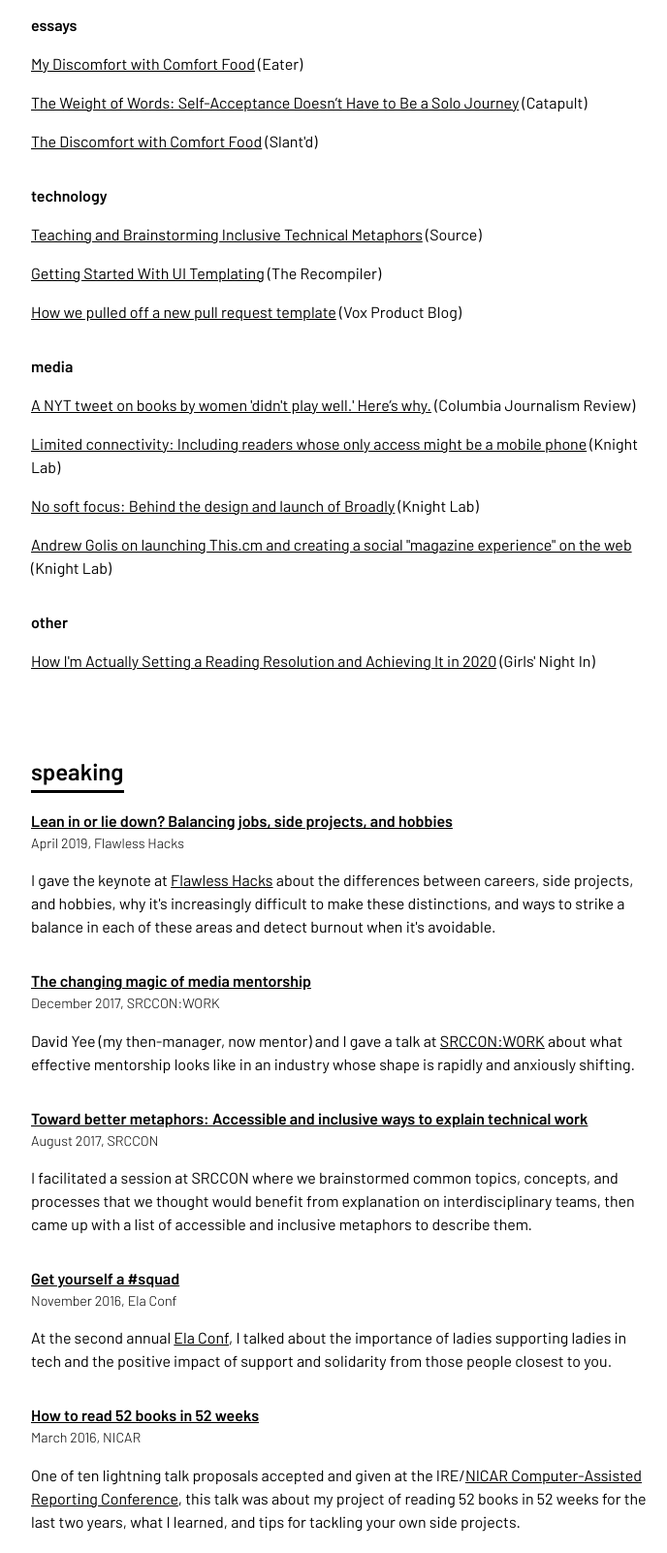
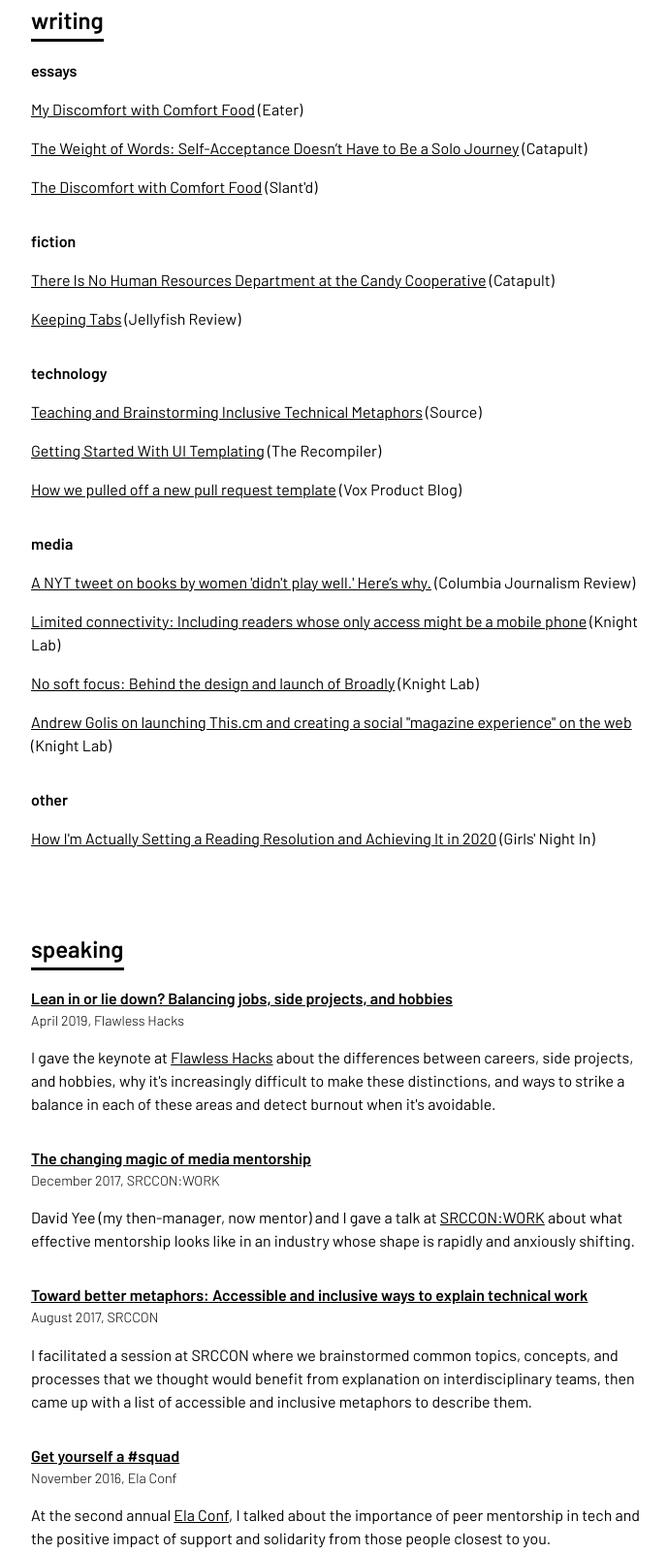
Before and after one commit to nicolezhu/nicolezhu.io, a plain HTML site: page index.html in a window 1280 px wide. Shown: the part 574-2176 px from the top of the page at 97% size, without its empty margins (288-976 px from the left). Drawn offline with Linux system fonts and the light colour scheme.

Commit message:
add fiction links

```diff
--- a/index.html
+++ b/index.html
@@ -15,6 +15,7 @@
 					<img src="imgs/orange.jpg" />
 				</div>
 				<h3>I'm a writer and developer based in New York. I'm an engineer at Vox Media where I work on the publishing platform <a href="https://getchorus.voxmedia.com/">Chorus</a>. I co-host <a href="https://podcasts.apple.com/us/podcast/sweet-and-sour/id1189796866">Sweet and Sour</a>, a podcast about the intersections of Asian American identity with culture, work, and lifestyle. I read <a href="https://medium.com/52-books-in-52-weeks">52 books</a> every year.</h3>
+				<h3>Sign up for my biweekly <a href="http://eepurl.com/dBj6Fj">newsletter</a> on writing, creativity, and memes.</h3>
 			</div>
 
 			<div class="section">
@@ -24,6 +25,11 @@
 					<p><a href="https://www.eater.com/2019/11/19/20955556/my-discomfort-with-comfort-food">My Discomfort with Comfort Food</a> (Eater)</p>
 					<p><a href="https://catapult.co/stories/the-weight-of-words-self-acceptance-relationships-nicole-zhu">The Weight of Words: Self-Acceptance Doesn’t Have to Be a Solo Journey</a> (Catapult)</p>
 					<p><a href="https://slantd.com/shop/slantd-issue-02">The Discomfort with Comfort Food</a> (Slant'd)</p>
+				</div>
+				<div class="subsection">
+					<h4>fiction</h4>
+					<p><a href="https://catapult.co/stories/there-is-no-human-resources-department-at-the-candy-cooperative-short-fiction-nicole-zhu">There Is No Human Resources Department at the Candy Cooperative</a> (Catapult)</p>
+					<p><a href="https://jellyfishreview.wordpress.com/2020/05/15/keeping-tabs-by-nicole-zhu/">Keeping Tabs</a> (Jellyfish Review)</p>
 				</div>
 				<div class="subsection">
 					<h4>technology</h4>
@@ -64,12 +70,12 @@
 				<div class="subsection">
 					<h4><a href="https://www.youtube.com/watch?v=RIb21uFw7s0">Get yourself a #squad</a></h4>
 					<p class="date">November 2016, Ela Conf</p>
-					<p>At the second annual <a href="https://twitter.com/elaconf">Ela Conf</a>, I talked about the importance of ladies supporting ladies in tech and the positive impact of support and solidarity from those people closest to you.</p>
+					<p>At the second annual <a href="https://twitter.com/elaconf">Ela Conf</a>, I talked about the importance of peer mentorship in tech and the positive impact of support and solidarity from those people closest to you.</p>
 				</div>
 				<div class="subsection">
 					<h4><a href="https://www.youtube.com/watch?v=QyCg8SwRAi8">How to read 52 books in 52 weeks</a></h4>
 					<p class="date">March 2016, NICAR</p>
-					<p>One of ten lightning talk proposals accepted and given at the IRE/<a href="http://www.ire.org/conferences/nicar2016/">NICAR Computer-Assisted Reporting Conference</a>, this talk was about my project of reading 52 books in 52 weeks for the last two years, what I learned, and tips for tackling your own side projects.</p>
+					<p>One of ten lightning talk proposals accepted and given at the IRE/<a href="http://www.ire.org/conferences/nicar2016/">NICAR Computer-Assisted Reporting Conference</a>, this talk was about my project of reading 52 books in 52 weeks, what I learned, and tips for tackling your own side projects.</p>
 				</div>
 			</div>
 			<div>
```
